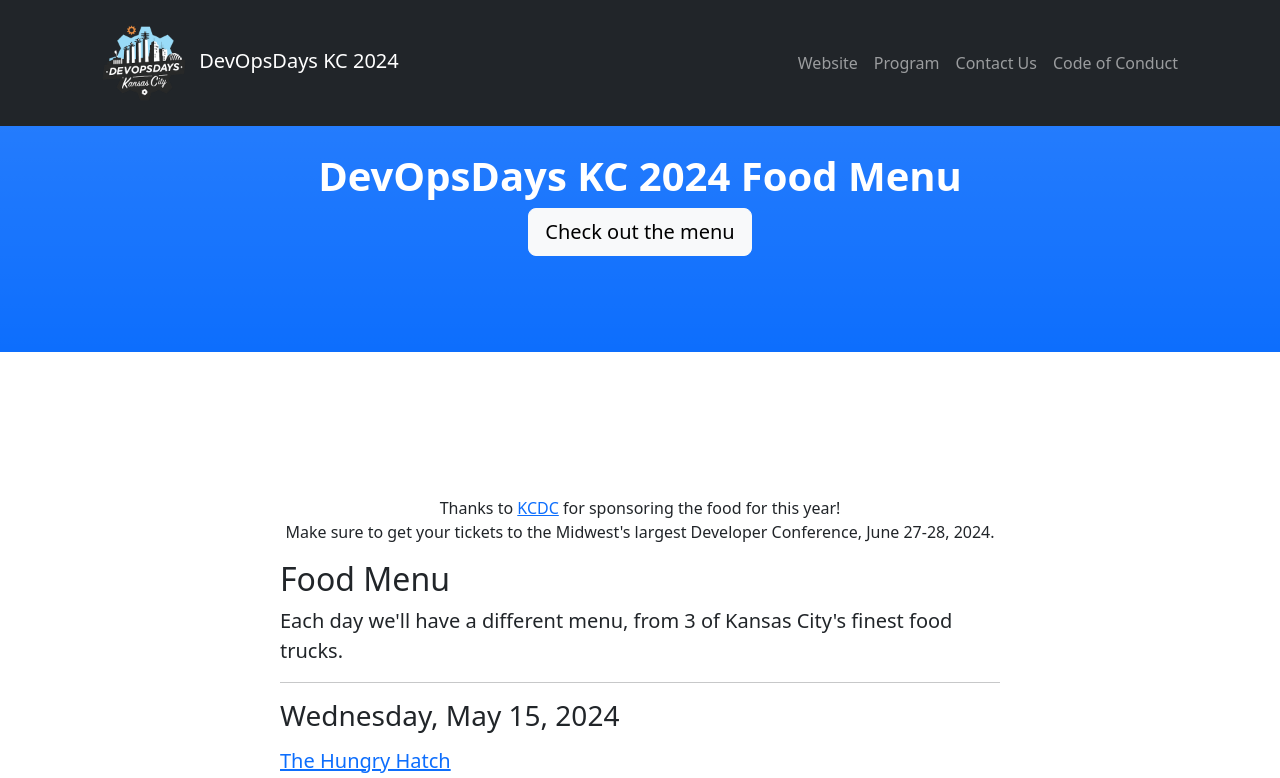
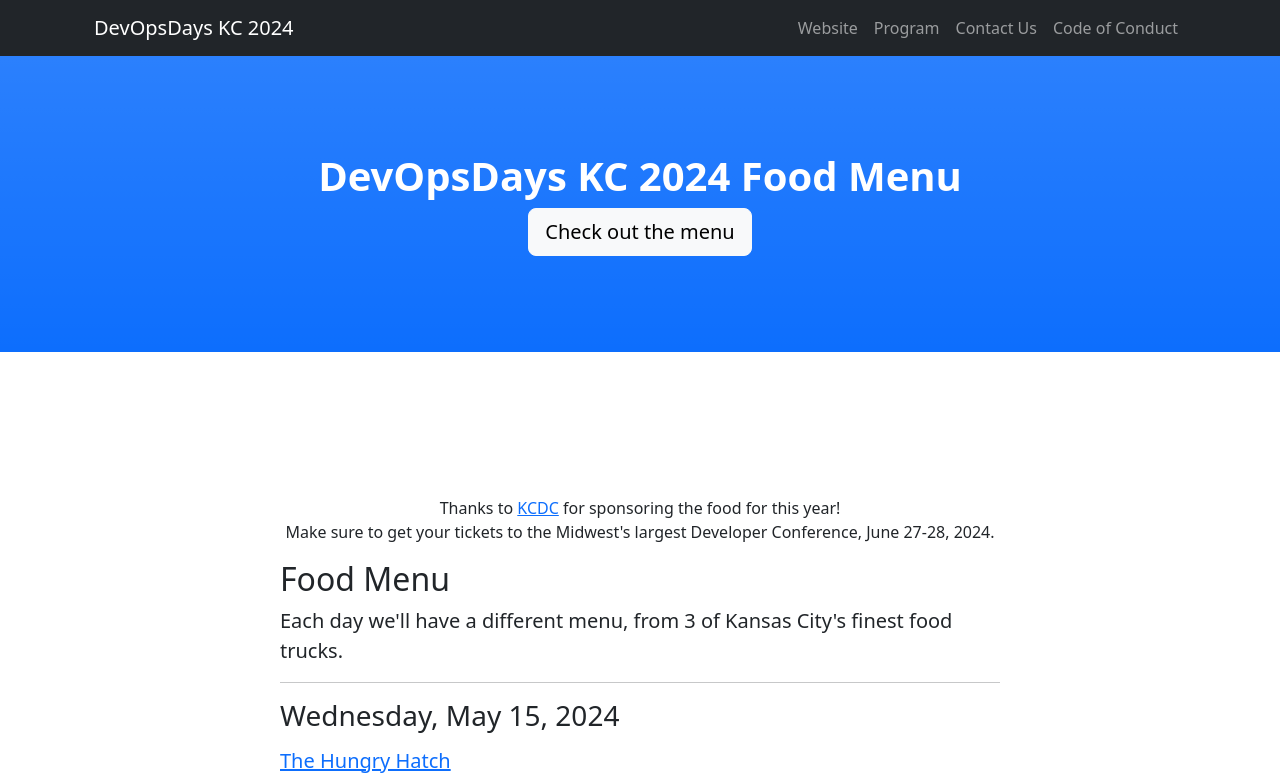
Before and after one commit to devopsdays-kc/food-2024, a plain HTML site: page index.html in a window 1280 px wide. Shown: the top 778 px of the page. Drawn offline with nearby package versions, Linux system fonts and the light colour scheme.

Commit message:
remove logo

```diff
--- a/index.html
+++ b/index.html
@@ -14,10 +14,7 @@
         <!-- Navigation-->
         <nav class="navbar navbar-expand-lg navbar-dark bg-dark fixed-top" id="mainNav">
             <div class="container px-4">
-                <a class="navbar-brand" href="#">
-                    <img src="assets/logo.png" alt="DevOpsDays KC 2024" width="100">
-                    DevOpsDays KC 2024
-                </a>
+                <a class="navbar-brand" href="#">DevOpsDays KC 2024</a>
                 <button class="navbar-toggler" type="button" data-bs-toggle="collapse" data-bs-target="#navbarResponsive" aria-controls="navbarResponsive" aria-expanded="false" aria-label="Toggle navigation"><span class="navbar-toggler-icon"></span></button>
                 <div class="collapse navbar-collapse" id="navbarResponsive">
                     <ul class="navbar-nav ms-auto">
```
